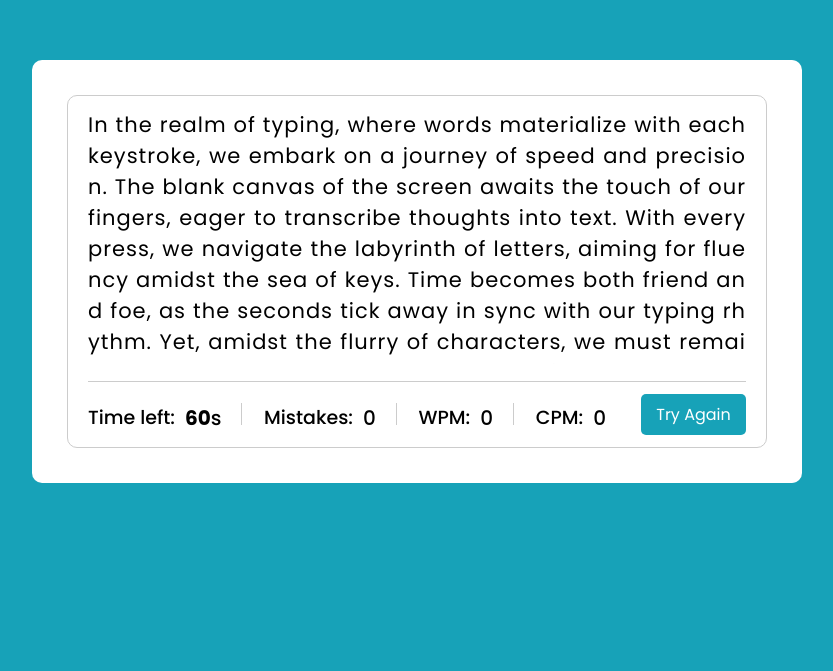
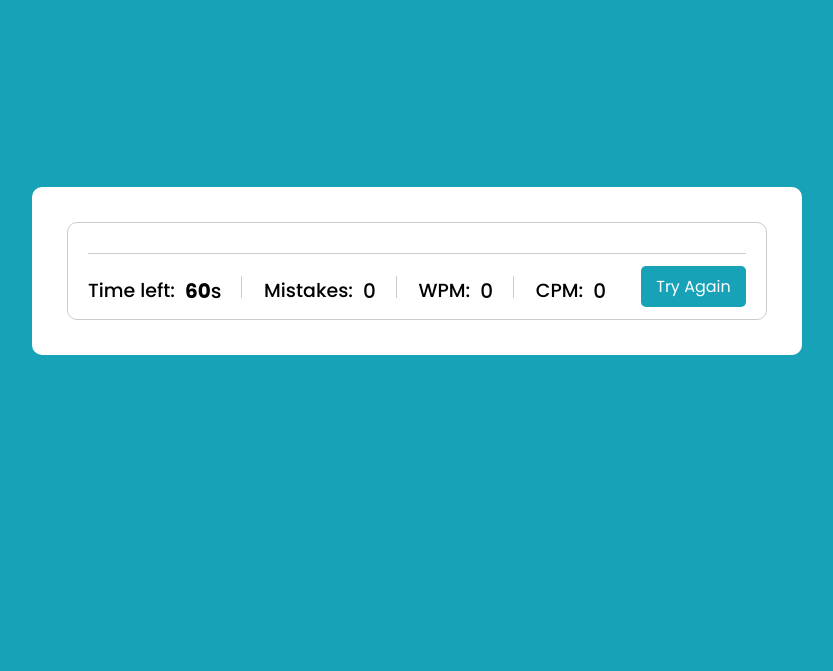
Before and after one commit to ni-lie/typing-test, a plain HTML site: page index.html in a window 1280 px wide. Shown: the part 129-800 px from the top of the page, without its empty margins (223-1056 px from the left). Drawn offline with Linux system fonts and the light colour scheme.

Commit message:
feat: deleted paragraph template

```diff
--- a/index.html
+++ b/index.html
@@ -10,7 +10,7 @@
     <div class="wrapper">
         <div class="content-box">
             <div class="typing-text">
-                <p>In the realm of typing, where words materialize with each keystroke, we embark on a journey of speed and precision. The blank canvas of the screen awaits the touch of our fingers, eager to transcribe thoughts into text. With every press, we navigate the labyrinth of letters, aiming for fluency amidst the sea of keys. Time becomes both friend and foe, as the seconds tick away in sync with our typing rhythm. Yet, amidst the flurry of characters, we must remain vigilant against the lurking shadows of errors. Each mistyped letter, each misplaced punctuation mark, serves as a reminder of the challenge that lies before us. Lorem ipsum dolor sit, amet consectetur adipisicing elit. Architecto, corporis odit perspiciatis atque velit earum! Corporis perferendis consequuntur molestias at explicabo natus voluptates, consectetur, fuga rem aliquid totam tempore repellat. Lorem ipsum dolor sit amet consectetur adipisicing elit. Voluptatem, temporibus necessitatibus nobis amet omnis impedit quas saepe atque nihil voluptatum in corporis qui, porro quibusdam praesentium tempora velit sit deleniti!</p>
+                <p></p>
             </div>
             <div class="content">
                 <ul class="result-details">
```
